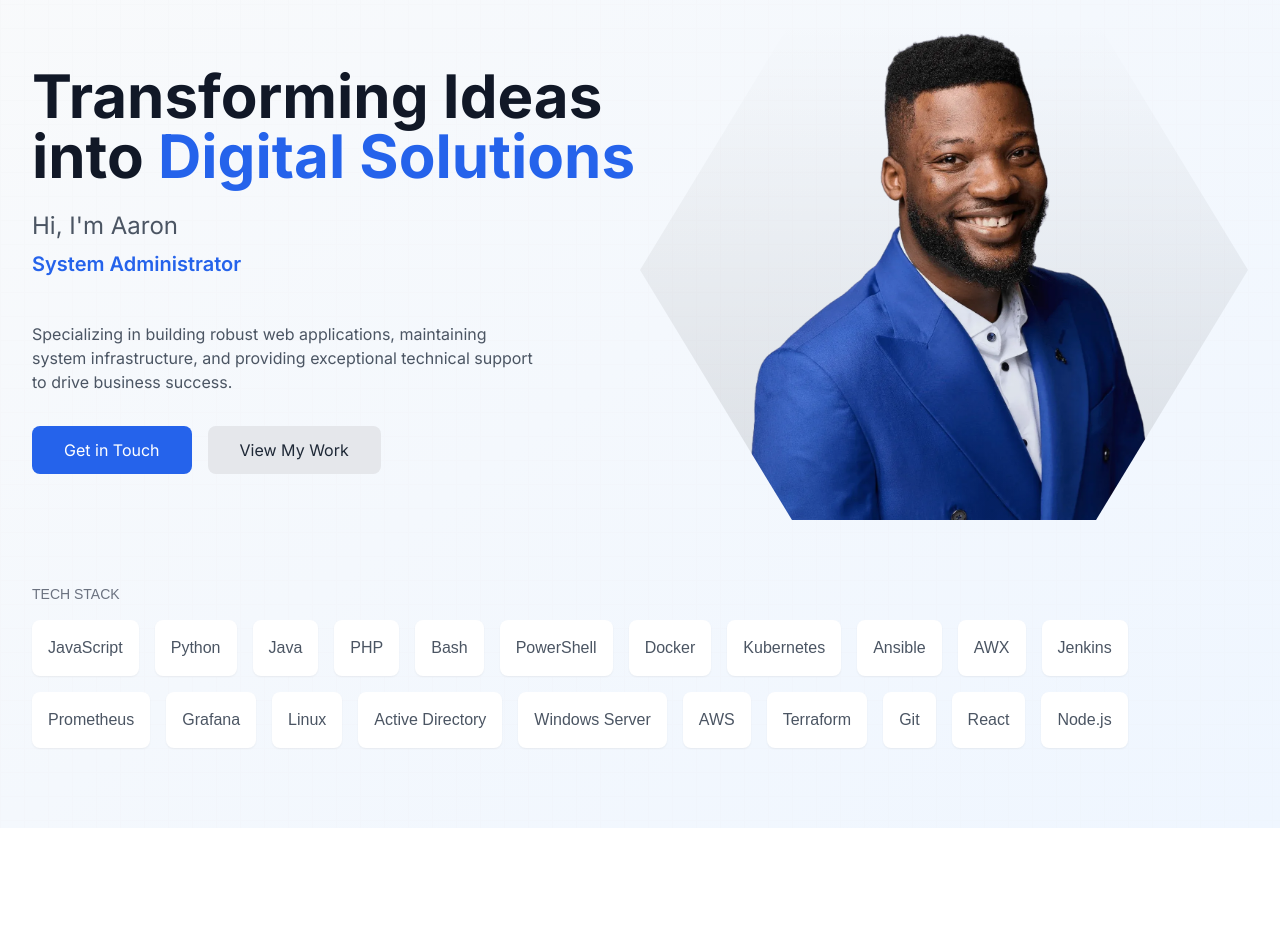
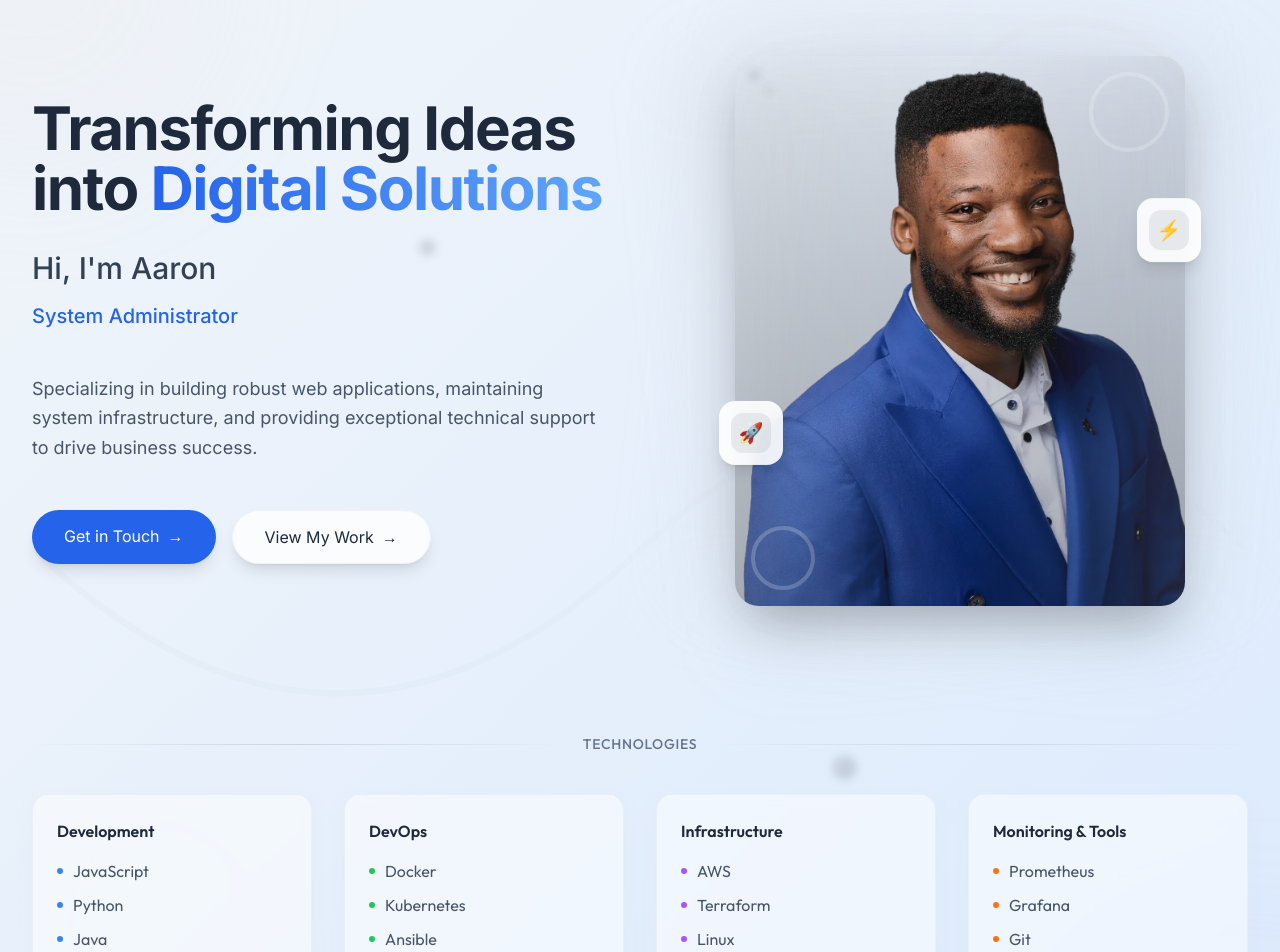
Before and after one commit to Aaronarphaxad/myportfolio, a Next.js app: page / in a window 1280 px wide. Shown: the part 120-1072 px from the top of the page. Before the commit the page ends 948 px from the top, so only its background shows below. Built offline with nearby package versions, Linux system fonts and the light colour scheme.

Commit message:
update hero design

```diff
--- a/src/app/contact/page.js
+++ b/src/app/contact/page.js
@@ -197,7 +197,7 @@ export default function Contact() {
                   <button
                     type="submit"
                     disabled={isSubmitting}
-                    className={`w-full py-3 px-6 rounded-lg text-white font-medium transition-colors
+                    className={`w-full py-3.5 px-6 rounded-full text-white font-medium transition-all duration-300 shadow-lg hover:shadow-blue-200/50 hover:-translate-y-0.5
                       ${isSubmitting
                         ? 'bg-gray-400 cursor-not-allowed'
                         : 'bg-blue-600 hover:bg-blue-700'}`}
--- a/src/app/layout.js
+++ b/src/app/layout.js
@@ -31,12 +31,12 @@ export default function RootLayout({ children }) {
   return (
     <html lang="en">
       <body
-        className={`${syne.variable} ${outfit.variable} ${spaceGrotesk.variable} ${inter.variable} antialiased min-h-screen flex flex-col`}
+        className={`${syne.variable} ${outfit.variable} ${spaceGrotesk.variable} ${inter.variable} font-outfit antialiased min-h-screen`}
       >
         <Navbar />
-        <main className="flex-1 mt-16">
+        <div className="mt-16">
           {children}
-        </main>
+        </div>
       </body>
     </html>
   );
--- a/src/app/page.js
+++ b/src/app/page.js
@@ -2,8 +2,6 @@ import Hero from "@/components/Hero";
 
 export default function Home() {
   return (
-    <div className="flex items-center justify-center h-screen ">
       <Hero />
-    </div>
   );
 }
--- a/src/components/Hero.js
+++ b/src/components/Hero.js
@@ -26,40 +26,125 @@ export default function Hero() {
   }, []);
 
   return (
-    <div className="relative min-h-screen bg-gradient-to-br from-gray-50 to-blue-50 pt-80 md:pt-0">
-      <div className="absolute inset-0 bg-grid-pattern opacity-[0.02]" />
+    <div className="relative min-h-screen bg-gradient-to-br from-slate-100 to-blue-100">
+      <div className="absolute inset-0 overflow-hidden">
+        <div className="absolute -top-40 -left-40 w-96 h-96 bg-gray-300/10 rounded-full blur-3xl" />
+        <div className="absolute -bottom-40 -right-40 w-96 h-96 bg-gray-300/10 rounded-full blur-3xl" />
+
+        <motion.div
+          animate={{
+            rotate: 360,
+            scale: [1, 1.1, 1],
+          }}
+          transition={{
+            duration: 20,
+            repeat: Infinity,
+            ease: "linear"
+          }}
+          className="absolute top-20 right-20 w-64 h-64 border-8 border-gray-200/20 rounded-full"
+        />
+
+        <motion.div
+          animate={{
+            rotate: -360,
+            scale: [1, 1.2, 1],
+          }}
+          transition={{
+            duration: 15,
+            repeat: Infinity,
+            ease: "linear"
+          }}
+          className="absolute bottom-40 left-20 w-40 h-40 border-4 border-gray-200/20 rounded-full"
+        />
+
+        <motion.div
+          animate={{
+            y: [-10, 10, -10],
+            x: [-10, 10, -10],
+          }}
+          transition={{
+            duration: 5,
+            repeat: Infinity,
+            ease: "easeInOut"
+          }}
+          className="absolute top-1/4 left-1/3 w-4 h-4 bg-gradient-to-br from-gray-400 to-gray-500 rounded-full opacity-30 blur-sm"
+        />
+
+        <motion.div
+          animate={{
+            y: [10, -10, 10],
+            x: [10, -10, 10],
+          }}
+          transition={{
+            duration: 7,
+            repeat: Infinity,
+            ease: "easeInOut"
+          }}
+          className="absolute top-2/3 right-1/3 w-6 h-6 bg-gradient-to-br from-gray-400 to-gray-500 rounded-full opacity-30 blur-sm"
+        />
+
+        <svg className="absolute top-0 left-0 w-full h-full opacity-[0.07]" viewBox="0 0 100 100">
+          <motion.path
+            d="M0,50 Q25,25 50,50 T100,50"
+            stroke="url(#gradient1)"
+            strokeWidth="0.5"
+            fill="none"
+            animate={{
+              d: [
+                "M0,50 Q25,25 50,50 T100,50",
+                "M0,50 Q25,75 50,50 T100,50",
+                "M0,50 Q25,25 50,50 T100,50",
+              ]
+            }}
+            transition={{
+              duration: 10,
+              repeat: Infinity,
+              ease: "easeInOut"
+            }}
+          />
+          <defs>
+            <linearGradient id="gradient1" x1="0%" y1="0%" x2="100%" y2="0%">
+              <stop offset="0%" stopColor="#B0BEC5" />
+              <stop offset="100%" stopColor="#CFD8DC" />
+            </linearGradient>
+          </defs>
+        </svg>
+      </div>
 
       <div className="relative max-w-7xl mx-auto px-4 sm:px-6 lg:px-8">
-        <div className="pt-8 md:pt-40 pb-12 md:pb-20">
-          {/* Main Content */}
-          <div className="font-inter text-center md:text-left md:flex md:items-center md:justify-between">
-            <div className="md:w-1/2">
+        <div className="py-20 md:py-28">
+          <div className="font-inter text-center md:text-left flex flex-col md:flex-row md:items-center md:justify-between gap-16">
+            <div className="md:w-1/2 order-2 md:order-1 space-y-8">
               <motion.h1
-                initial={{ opacity: 0, y: 20 }}
+                initial={{ opacity: 0, y: 30 }}
                 animate={{ opacity: 1, y: 0 }}
-                className="text-4xl md:text-5xl lg:text-6xl font-bold text-gray-900 mb-6"
+                transition={{ duration: 0.6, ease: "easeOut" }}
+                className="text-4xl md:text-5xl lg:text-6xl font-bold text-slate-800 tracking-tight"
               >
                 Transforming Ideas into{' '}
-                <span className="text-blue-600">Digital Solutions</span>
+                <span className="bg-gradient-to-r from-blue-600 to-blue-400 bg-clip-text text-transparent">
+                  Digital Solutions
+                </span>
               </motion.h1>
 
               <motion.div
                 initial={{ opacity: 0, y: 20 }}
                 animate={{ opacity: 1, y: 0 }}
-                transition={{ delay: 0.2 }}
-                className="mb-8"
+                transition={{ delay: 0.3, duration: 0.6 }}
+                className="space-y-4"
               >
-                <p className="text-xl md:text-2xl text-gray-600 mb-2">
+                <p className="text-2xl md:text-3xl text-slate-700 font-medium">
                   Hi, I'm Aaron
                 </p>
-                <div className="h-8 md:h-10">
+                <div className="h-10">
                   {isMounted && (
                     <motion.p
                       key={currentRole}
                       initial={{ opacity: 0, y: 20 }}
                       animate={{ opacity: 1, y: 0 }}
                       exit={{ opacity: 0, y: -20 }}
-                      className="text-lg md:text-xl text-blue-600 font-semibold"
+                      transition={{ duration: 0.4 }}
+                      className="text-xl text-blue-600 font-medium"
                     >
                       {roles[currentRole]}
                     </motion.p>
@@ -70,8 +155,8 @@ export default function Hero() {
               <motion.p
                 initial={{ opacity: 0, y: 20 }}
                 animate={{ opacity: 1, y: 0 }}
-                transition={{ delay: 0.4 }}
-                className="text-gray-600 mb-8 max-w-lg mx-auto md:mx-0"
+                transition={{ delay: 0.5, duration: 0.6 }}
+                className="text-slate-600 text-lg leading-relaxed"
               >
                 Specializing in building robust web applications, maintaining system infrastructure,
                 and providing exceptional technical support to drive business success.
@@ -80,141 +165,194 @@ export default function Hero() {
               <motion.div
                 initial={{ opacity: 0, y: 20 }}
                 animate={{ opacity: 1, y: 0 }}
-                transition={{ delay: 0.6 }}
-                className="flex flex-col sm:flex-row gap-4 justify-center md:justify-start"
+                transition={{ delay: 0.7, duration: 0.6 }}
+                className="flex flex-col sm:flex-row gap-4 justify-center md:justify-start pt-4"
               >
                 <Link
                   href="/contact"
-                  className="bg-blue-600 text-white px-8 py-3 rounded-lg hover:bg-blue-700 transition-colors duration-300"
+                  className="group bg-blue-600 text-white px-8 py-3.5 rounded-full hover:bg-blue-700 transition-all duration-300 shadow-lg hover:shadow-blue-200/50 hover:-translate-y-0.5"
                 >
                   Get in Touch
+                  <span className="inline-block transition-transform group-hover:translate-x-1 ml-2">
+                    →
+                  </span>
                 </Link>
                 <Link
                   href="/portfolio"
-                  className="bg-gray-200 text-gray-800 px-8 py-3 rounded-lg hover:bg-gray-200 transition-colors duration-300"
+                  className="group backdrop-blur-sm bg-white/80 text-slate-800 px-8 py-3.5 rounded-full hover:bg-white transition-all duration-300 shadow-lg hover:shadow-slate-200/50 hover:-translate-y-0.5 border border-slate-200/50"
                 >
                   View My Work
+                  <span className="inline-block transition-transform group-hover:translate-x-1 ml-2">
+                    →
+                  </span>
                 </Link>
               </motion.div>
             </div>
 
-            {/* Hero Image/Illustration */}
             <motion.div
-              initial={{ opacity: 0, scale: 0.8 }}
+              initial={{ opacity: 0, scale: 0.9 }}
               animate={{ opacity: 1, scale: 1 }}
-              transition={{ delay: 0.8 }}
-              className="hidden md:block md:w-1/2"
+              transition={{ delay: 0.4, duration: 0.8 }}
+              className="md:w-1/2 order-1 md:order-2"
             >
-              <div className="relative w-full h-[500px]">
-                {/* Hexagonal clip path background */}
-                <div
-                  className="absolute inset-0 bg-blue-100/50 -z-10 transform translate-x-4 translate-y-4"
-                  style={{
-                    clipPath: "polygon(25% 0%, 75% 0%, 100% 50%, 75% 100%, 25% 100%, 0% 50%)"
-                  }}
-                />
-                {/* Image container with hexagonal clip path */}
-                <div
-                  className="relative w-full h-full overflow-hidden"
-                  style={{
-                    clipPath: "polygon(25% 0%, 75% 0%, 100% 50%, 75% 100%, 25% 100%, 0% 50%)"
-                  }}
-                >
+              <div className="relative w-full h-[350px] md:h-[550px] max-w-[450px] mx-auto">
+                <div className="absolute -inset-4 bg-gradient-to-r from-gray-300/20 to-gray-400/20 rounded-3xl blur-2xl transform rotate-6" />
+                <div className="absolute -inset-4 bg-gradient-to-l from-gray-300/20 to-gray-400/20 rounded-3xl blur-2xl transform -rotate-6" />
+
+                <div className="relative w-full h-full rounded-3xl overflow-hidden shadow-2xl">
+                  <div className="absolute inset-0 bg-gradient-to-br from-gray-300/10 to-gray-400/10 mix-blend-overlay" />
+
                   <NextImage
                     src={heroImage}
                     alt="Aaron Omale"
                     fill
                     priority
-                    className="object-cover object-center"
-                    sizes="(max-width: 768px) 100vw, 50vw"
+                    className="object-cover object-center hover:scale-105 transition-transform duration-700"
+                    sizes="(max-width: 768px) 90vw, 45vw"
                   />
-                  <div className="absolute inset-0 bg-gradient-to-t from-black/10 to-transparent" />
+
+                  <div className="absolute inset-0 bg-gradient-to-t from-black/30 to-transparent" />
+                  <div className="absolute inset-0 bg-gradient-to-r from-gray-300/20 via-transparent to-gray-400/20" />
+
+                  <div className="absolute top-4 right-4 w-20 h-20 border-4 border-white/20 rounded-full" />
+                  <div className="absolute bottom-4 left-4 w-16 h-16 border-4 border-white/20 rounded-full" />
+
+                  <motion.div
+                    animate={{
+                      scale: [1, 1.2, 1],
+                      opacity: [0.5, 1, 0.5],
+                    }}
+                    transition={{
+                      duration: 3,
+                      repeat: Infinity,
+                      ease: "easeInOut",
+                    }}
+                    className="absolute top-0 left-0 w-16 h-16"
+                  >
+                    <div className="absolute top-4 left-4 w-2 h-2 bg-gray-400 rounded-full blur-sm" />
+                    <div className="absolute top-8 left-8 w-1 h-1 bg-gray-500 rounded-full blur-sm" />
+                  </motion.div>
                 </div>
+
+                <motion.div
+                  animate={{
+                    y: [-5, 5, -5],
+                  }}
+                  transition={{
+                    duration: 4,
+                    repeat: Infinity,
+                    ease: "easeInOut",
+                  }}
+                  className="absolute -right-4 top-1/4 bg-white/90 backdrop-blur-sm p-3 rounded-2xl shadow-lg"
+                >
+                  <div className="w-10 h-10 bg-gray-400/20 rounded-xl flex items-center justify-center">
+                    <span className="text-gray-600 text-xl">⚡</span>
+                  </div>
+                </motion.div>
+
+                <motion.div
+                  animate={{
+                    y: [5, -5, 5],
+                  }}
+                  transition={{
+                    duration: 4,
+                    repeat: Infinity,
+                    ease: "easeInOut",
+                  }}
+                  className="absolute -left-4 bottom-1/4 bg-white/90 backdrop-blur-sm p-3 rounded-2xl shadow-lg"
+                >
+                  <div className="w-10 h-10 bg-gray-400/20 rounded-xl flex items-center justify-center">
+                    <span className="text-gray-600 text-xl">🚀</span>
+                  </div>
+                </motion.div>
               </div>
             </motion.div>
           </div>
 
-          {/* Updated Tech Stack Section */}
           <motion.div
             initial={{ opacity: 0, y: 20 }}
             animate={{ opacity: 1, y: 0 }}
-            transition={{ delay: 1 }}
-            className="mt-16 text-center md:text-left"
+            transition={{ delay: 0.9, duration: 0.6 }}
+            className="mt-24 sm:mt-28 lg:mt-32 space-y-10"
           >
-            <p className="text-sm text-gray-500 mb-4">TECH STACK</p>
-            <div className="flex flex-wrap gap-4 justify-center md:justify-start">
-              {/* Languages */}
-              <div className="bg-white p-4 rounded-lg shadow-sm hover:shadow-md transition-shadow duration-300">
-                <span className="text-gray-600">JavaScript</span>
-              </div>
-              <div className="bg-white p-4 rounded-lg shadow-sm hover:shadow-md transition-shadow duration-300">
-                <span className="text-gray-600">Python</span>
-              </div>
-              <div className="bg-white p-4 rounded-lg shadow-sm hover:shadow-md transition-shadow duration-300">
-                <span className="text-gray-600">Java</span>
-              </div>
-              <div className="bg-white p-4 rounded-lg shadow-sm hover:shadow-md transition-shadow duration-300">
-                <span className="text-gray-600">PHP</span>
-              </div>
-              <div className="bg-white p-4 rounded-lg shadow-sm hover:shadow-md transition-shadow duration-300">
-                <span className="text-gray-600">Bash</span>
-              </div>
-              <div className="bg-white p-4 rounded-lg shadow-sm hover:shadow-md transition-shadow duration-300">
-                <span className="text-gray-600">PowerShell</span>
+            <div className="flex items-center gap-4">
+              <div className="h-px flex-1 bg-gradient-to-r from-transparent via-slate-300 to-transparent" />
+              <h3 className="text-sm font-medium text-slate-500 uppercase tracking-wider">Technologies</h3>
+              <div className="h-px flex-1 bg-gradient-to-r from-transparent via-slate-300 to-transparent" />
             </div>
 
-              {/* DevOps Tools */}
-              <div className="bg-white p-4 rounded-lg shadow-sm hover:shadow-md transition-shadow duration-300">
-                <span className="text-gray-600">Docker</span>
+            <div className="grid grid-cols-1 sm:grid-cols-2 lg:grid-cols-4 gap-6 lg:gap-8">
+              {/* Development */}
+              <motion.div
+                whileHover={{ y: -5 }}
+                className="group p-6 rounded-2xl bg-white/50 backdrop-blur-sm border border-slate-200/50 shadow-lg shadow-slate-200/50 hover:shadow-xl transition-all duration-300"
+              >
+                <h4 className="text-slate-800 font-semibold mb-4">Development</h4>
+                <div className="space-y-2.5">
+                  {['JavaScript', 'Python', 'Java', 'PHP', 'SQL'].map((skill) => (
+                    <div key={skill} className="flex items-center gap-2.5 group/item">
+                      <div className="h-1.5 w-1.5 rounded-full bg-blue-500 group-hover/item:scale-125 transition-transform duration-300" />
+                      <span className="text-slate-600 group-hover/item:text-blue-600 transition-colors duration-300">
+                        {skill}
+                      </span>
                     </div>
-              <div className="bg-white p-4 rounded-lg shadow-sm hover:shadow-md transition-shadow duration-300">
-                <span className="text-gray-600">Kubernetes</span>
+                  ))}
                 </div>
-              <div className="bg-white p-4 rounded-lg shadow-sm hover:shadow-md transition-shadow duration-300">
-                <span className="text-gray-600">Ansible</span>
+              </motion.div>
+
+              {/* DevOps */}
+              <motion.div
+                whileHover={{ y: -5 }}
+                className="group p-6 rounded-2xl bg-white/50 backdrop-blur-sm border border-slate-200/50 shadow-lg shadow-slate-200/50 hover:shadow-xl transition-all duration-300"
+              >
+                <h4 className="text-slate-800 font-semibold mb-4">DevOps</h4>
+                <div className="space-y-2.5">
+                  {['Docker', 'Kubernetes', 'Ansible', 'Jenkins', 'AWX'].map((skill) => (
+                    <div key={skill} className="flex items-center gap-2.5 group/item">
+                      <div className="h-1.5 w-1.5 rounded-full bg-green-500 group-hover/item:scale-125 transition-transform duration-300" />
+                      <span className="text-slate-600 group-hover/item:text-green-600 transition-colors duration-300">
+                        {skill}
+                      </span>
                     </div>
-              <div className="bg-white p-4 rounded-lg shadow-sm hover:shadow-md transition-shadow duration-300">
-                <span className="text-gray-600">AWX</span>
+                  ))}
                 </div>
-              <div className="bg-white p-4 rounded-lg shadow-sm hover:shadow-md transition-shadow duration-300">
-                <span className="text-gray-600">Jenkins</span>
+              </motion.div>
+
+              {/* Infrastructure */}
+              <motion.div
+                whileHover={{ y: -5 }}
+                className="group p-6 rounded-2xl bg-white/50 backdrop-blur-sm border border-slate-200/50 shadow-lg shadow-slate-200/50 hover:shadow-xl transition-all duration-300"
+              >
+                <h4 className="text-slate-800 font-semibold mb-4">Infrastructure</h4>
+                <div className="space-y-2.5">
+                  {['AWS', 'Terraform', 'Linux', 'Windows Server', 'Active Directory'].map((skill) => (
+                    <div key={skill} className="flex items-center gap-2.5 group/item">
+                      <div className="h-1.5 w-1.5 rounded-full bg-purple-500 group-hover/item:scale-125 transition-transform duration-300" />
+                      <span className="text-slate-600 group-hover/item:text-purple-600 transition-colors duration-300">
+                        {skill}
+                      </span>
                     </div>
+                  ))}
+                </div>
+              </motion.div>
 
-              {/* Monitoring & OS */}
-              <div className="bg-white p-4 rounded-lg shadow-sm hover:shadow-md transition-shadow duration-300">
-                <span className="text-gray-600">Prometheus</span>
+              {/* Monitoring & Tools */}
+              <motion.div
+                whileHover={{ y: -5 }}
+                className="group p-6 rounded-2xl bg-white/50 backdrop-blur-sm border border-slate-200/50 shadow-lg shadow-slate-200/50 hover:shadow-xl transition-all duration-300"
+              >
+                <h4 className="text-slate-800 font-semibold mb-4">Monitoring & Tools</h4>
+                <div className="space-y-2.5">
+                  {['Prometheus', 'Grafana', 'Git', 'Bash', 'PowerShell'].map((skill) => (
+                    <div key={skill} className="flex items-center gap-2.5 group/item">
+                      <div className="h-1.5 w-1.5 rounded-full bg-orange-500 group-hover/item:scale-125 transition-transform duration-300" />
+                      <span className="text-slate-600 group-hover/item:text-orange-600 transition-colors duration-300">
+                        {skill}
+                      </span>
                     </div>
-              <div className="bg-white p-4 rounded-lg shadow-sm hover:shadow-md transition-shadow duration-300">
-                <span className="text-gray-600">Grafana</span>
+                  ))}
                 </div>
-              <div className="bg-white p-4 rounded-lg shadow-sm hover:shadow-md transition-shadow duration-300">
-                <span className="text-gray-600">Linux</span>
-              </div>
-              <div className="bg-white p-4 rounded-lg shadow-sm hover:shadow-md transition-shadow duration-300">
-                <span className="text-gray-600">Active Directory</span>
-              </div>
-              <div className="bg-white p-4 rounded-lg shadow-sm hover:shadow-md transition-shadow duration-300">
-                <span className="text-gray-600">Windows Server</span>
-              </div>
-
-              {/* Cloud & Infrastructure */}
-              <div className="bg-white p-4 rounded-lg shadow-sm hover:shadow-md transition-shadow duration-300">
-                <span className="text-gray-600">AWS</span>
-              </div>
-              <div className="bg-white p-4 rounded-lg shadow-sm hover:shadow-md transition-shadow duration-300">
-                <span className="text-gray-600">Terraform</span>
-              </div>
-              <div className="bg-white p-4 rounded-lg shadow-sm hover:shadow-md transition-shadow duration-300">
-                <span className="text-gray-600">Git</span>
-              </div>
-
-              {/* Web Technologies */}
-              <div className="bg-white p-4 rounded-lg shadow-sm hover:shadow-md transition-shadow duration-300">
-                <span className="text-gray-600">React</span>
-              </div>
-              <div className="bg-white p-4 rounded-lg shadow-sm hover:shadow-md transition-shadow duration-300">
-                <span className="text-gray-600">Node.js</span>
-              </div>
+              </motion.div>
             </div>
           </motion.div>
         </div>
```
Also changed, not shown: src/components/Navbar.js (+30 -7 lines). Lines whose indentation alone changed are shown as unchanged.
